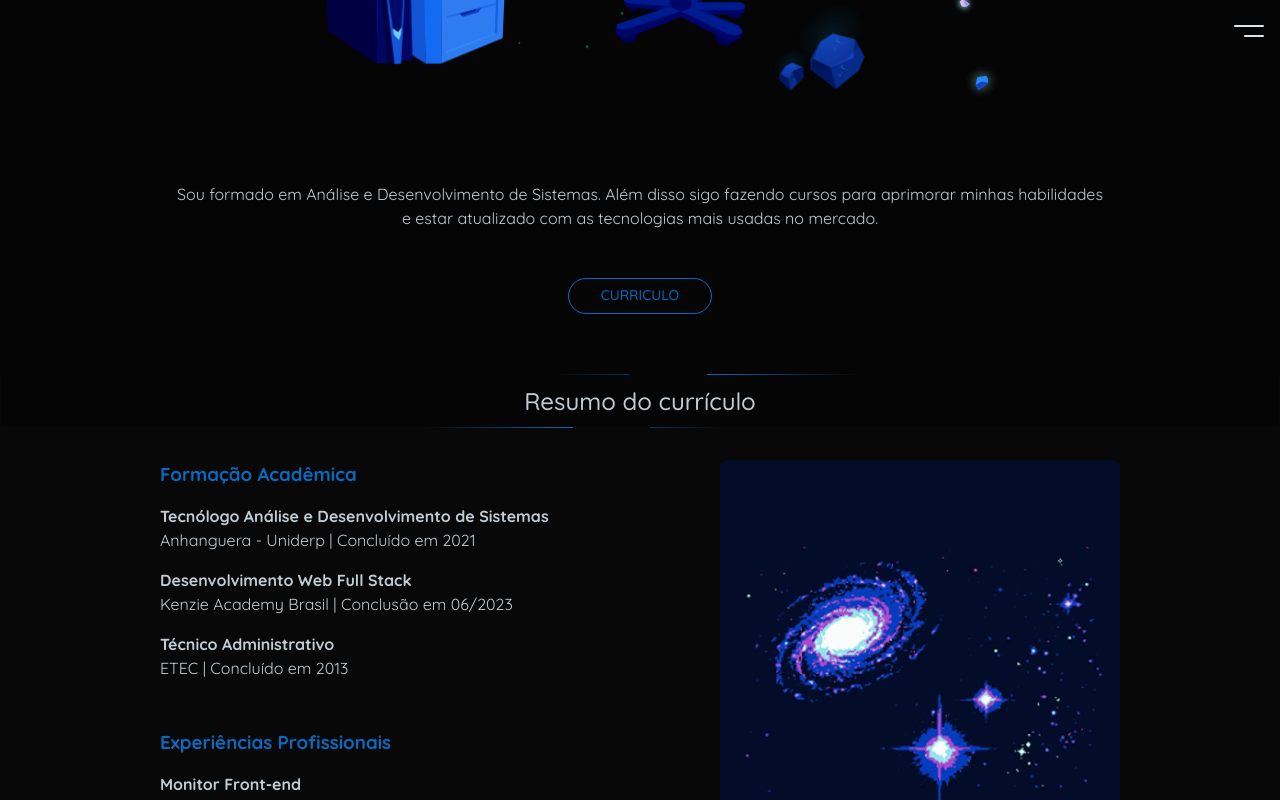
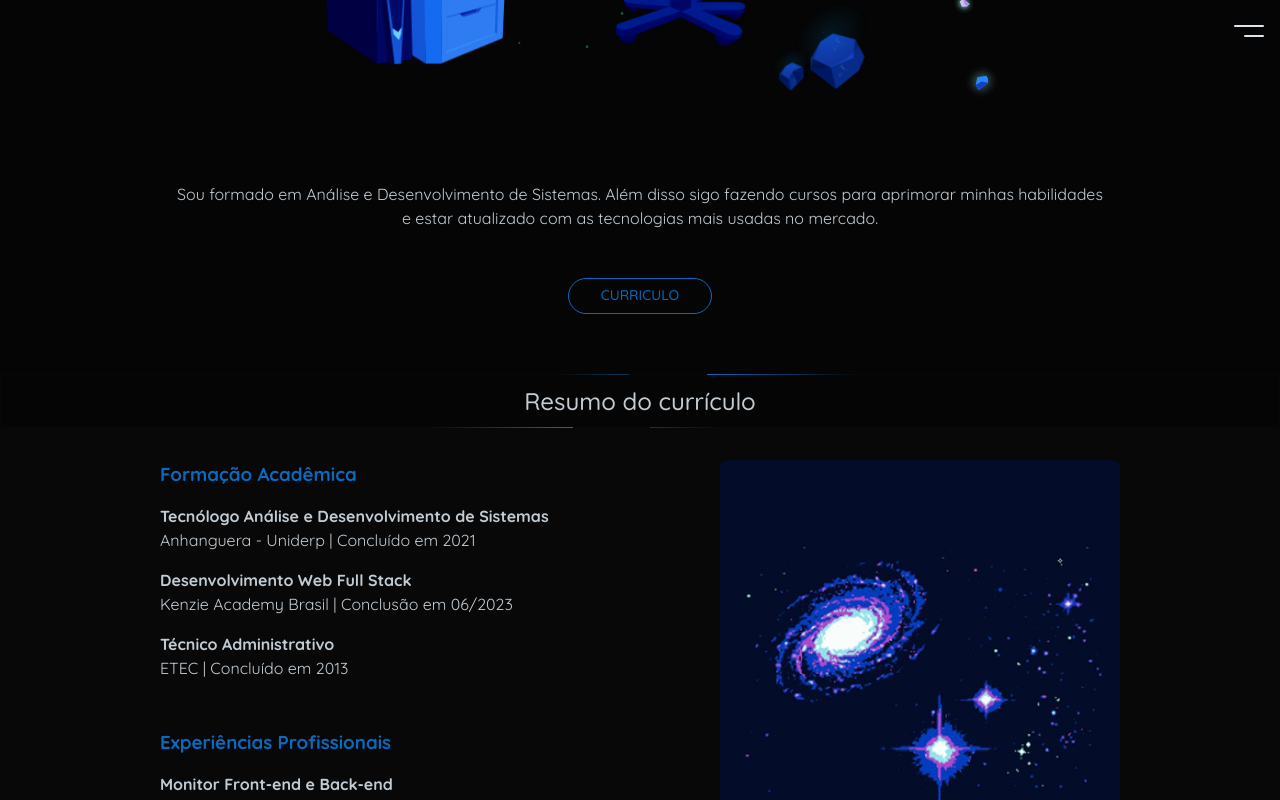
Before and after one commit to MaikolSantos/MaikolSantos, a React (Vite) app: page / in a window 1280 px wide. Both pictures are taken after a click on the element "Resumo do currículo". Shown: the part 1411-2211 px from the top of the page. Built offline with nearby package versions, Linux system fonts and the light colour scheme.

Commit message:
fix: change job

```diff
--- a/src/pages/components/Sections/Resume/index.tsx
+++ b/src/pages/components/Sections/Resume/index.tsx
@@ -49,7 +49,7 @@ const Resume = () => {
                 <h3>Experiências Profissionais</h3>
                 <ul>
                   <li>
-                    <h4>Monitor Front-end</h4>
+                    <h4>Monitor Front-end e Back-end</h4>
                     <p>
                       [2022 – Atualmente] Responsabilidades: dar suporte aos
                       alunos de turmas anteriores referente aos assuntos de cada
```
